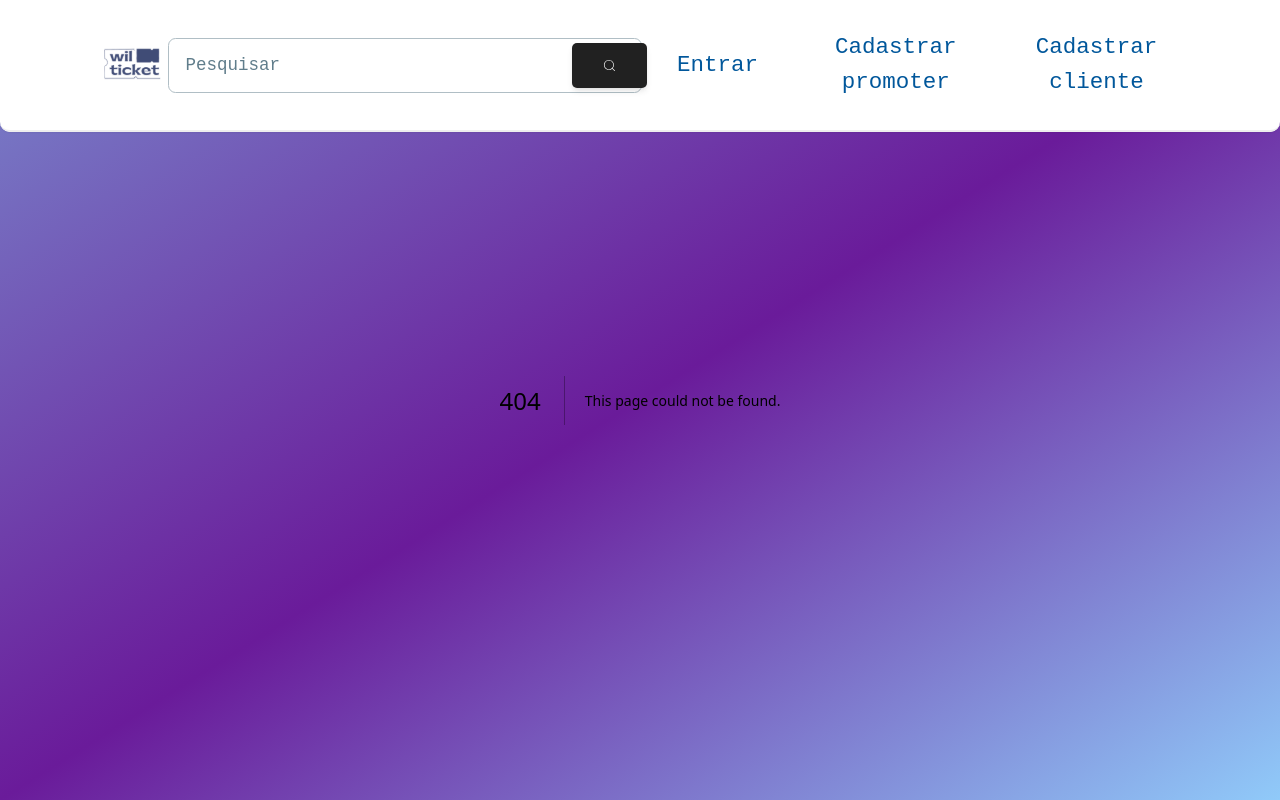
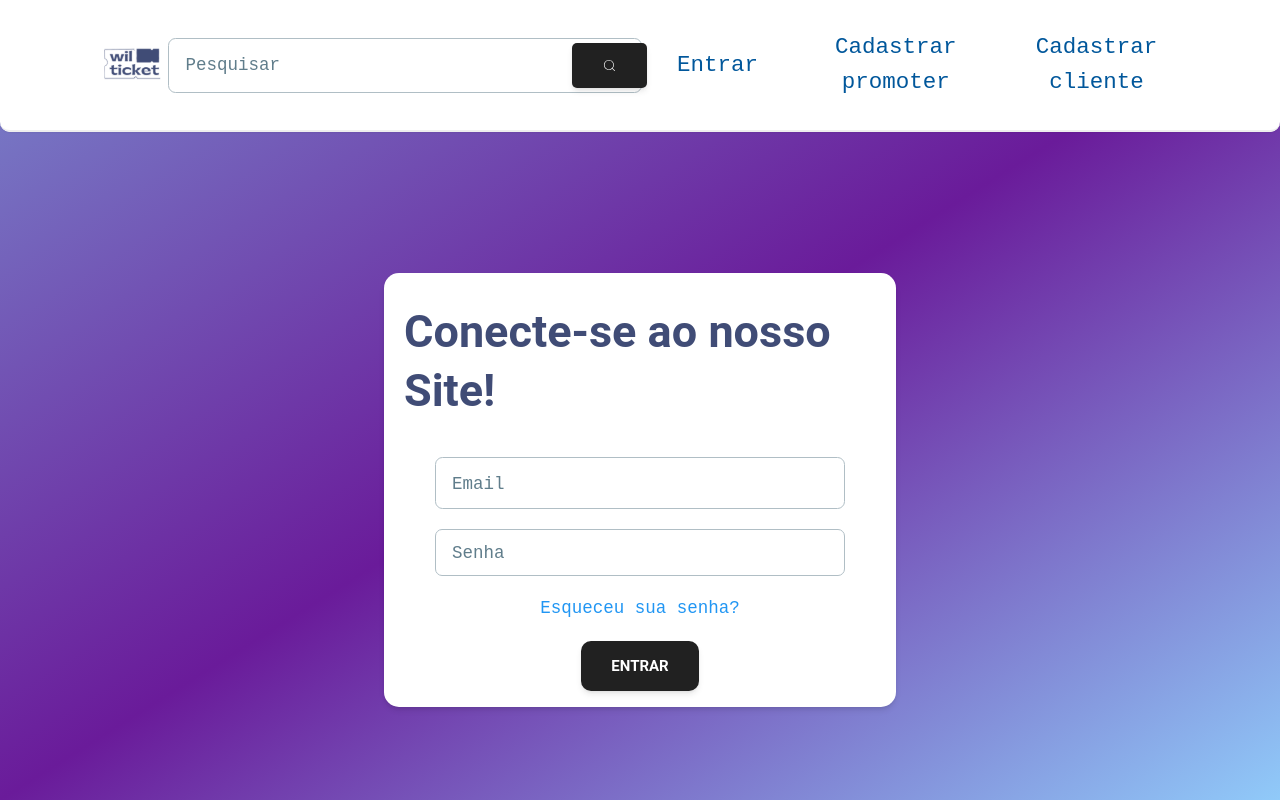
Before and after one commit to WilburTicketsCode/backend, a Next.js app: page /auth/sign-in in a window 1280 px wide. Before the commit this address had no page. Built offline with nearby package versions, Linux system fonts and the light colour scheme.

Commit message:
:construction: Tela de Login personalizada next-auth
Agora a tela de login usada pello next-auth é a tela personalizada criada para o projeto e não mais a padrão do next-auth

```diff
--- a/src/app/api/auth/[...nextauth]/route.ts
+++ b/src/app/api/auth/[...nextauth]/route.ts
@@ -41,6 +41,11 @@ const handler = NextAuth({
             },
           }),
     ],
+
+    pages: {
+      signIn: "/auth/sign-in"
+    },
+
     callbacks: {
       async jwt({token, user}) {
         return ({...token,...user})
--- a/src/components/Auth/Login/index.tsx
+++ b/src/components/Auth/Login/index.tsx
@@ -9,12 +9,14 @@ import {
     Typography,
 
 } from "../../ClientSide";
+import { signIn } from 'next-auth/react';
+import { redirect } from 'next/dist/server/api-utils';
 
 type loginFormData = z.infer<typeof loginASchema>;
 
 const loginASchema = z.object({
     email: z.string().email({ message: 'Email inválido' }),
-    password: z.string().min(8, { message: 'Senha deve conter no mínimo 8 caracteres' }),
+    password: z.string().min(3, { message: 'Senha deve conter no mínimo 8 caracteres' }),
 })
 
 
@@ -30,8 +32,14 @@ export default function LoginAdm() {
 
     });
 
-    const onSubmit = (data: loginFormData) => {
+    const onSubmit = async (data: loginFormData) => {
         console.log(data);
+        const result = await signIn("credentials", {
+            email: data.email,
+            password: data.password,
+            redirect: true,
+            callbackUrl: "/"
+        })
     }
 
 
--- a/src/components/Navbar/SelectContainer/index.tsx
+++ b/src/components/Navbar/SelectContainer/index.tsx
@@ -9,6 +9,7 @@ import { BellIcon, ShoppingCartIcon } from "@heroicons/react/24/outline";
 import ProfileMenuADM from '../Adm/ProfileMenuADM';
 import Link from 'next/link';
 import NoLoginMenu from '../NoLoginMenu';
+import { signIn } from 'next-auth/react';
 
 
 
@@ -55,7 +56,9 @@ const noLogin = () => {
             <Search />
             <div className='flex flex-col w-full max-w-screen md:flex-row gap-1 md:gap-6'>
                 <NoLoginMenu></NoLoginMenu>
-                <Link href={'/sighin'} className='md:flex items-center justify-center hidden'> <button className="bg-[#ffffff] text-light-blue-900 text-lg hover:bg-blue-gray-300 px-4 py-2 rounded-md">Entrar</button> </Link>
+                <div className='md:flex items-center justify-center hidden'>
+                    <button onClick={() => signIn()} className="bg-[#ffffff] text-light-blue-900 text-lg hover:bg-blue-gray-300 px-4 py-2 rounded-md">Entrar</button>
+                </div>
                 <Link href={'/promoter-registration'} className='md:flex items-center justify-center hidden'> <button className="bg-[#ffffff] text-light-blue-900 text-lg hover:bg-blue-gray-300 px-4 py-2 rounded-md">Cadastrar promoter</button> </Link>
                 <Link href={'/customer-registration'} className='md:flex items-center justify-center hidden'><button className="bg-[#ffffff] text-light-blue-900 text-lg hover:bg-blue-gray-300 px-4 py-2 rounded-md">Cadastrar cliente</button> </Link>
 
```
Also changed, not shown: src/app/auth/customer-registration/page.tsx (renamed from src/app/(auth)/customer-registration/page.tsx), src/app/auth/promoter-registration/page.tsx (renamed from src/app/(auth)/promoter-registration/page.tsx), src/app/auth/sign-in/page.tsx (renamed from src/app/(auth)/sighin/page.tsx).
